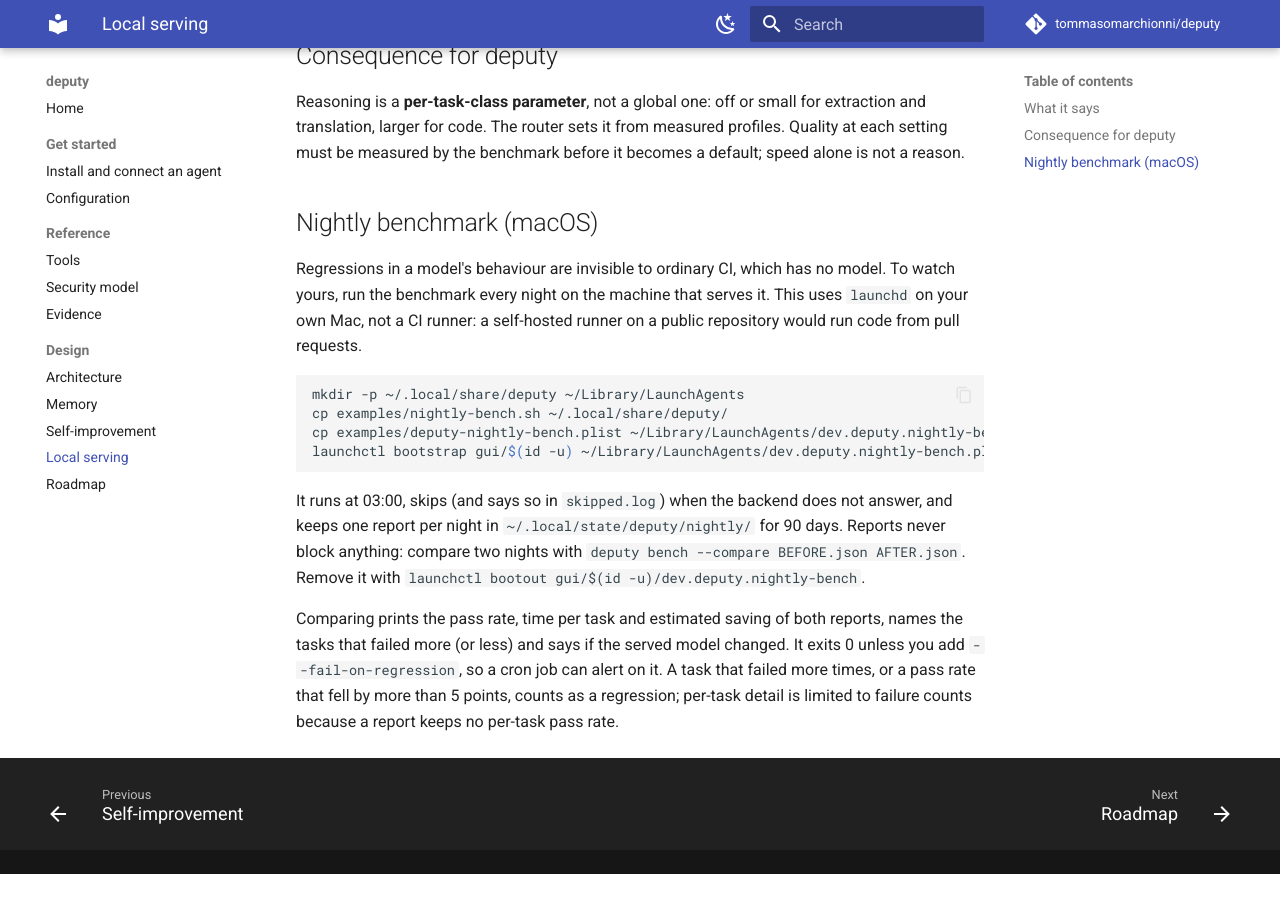
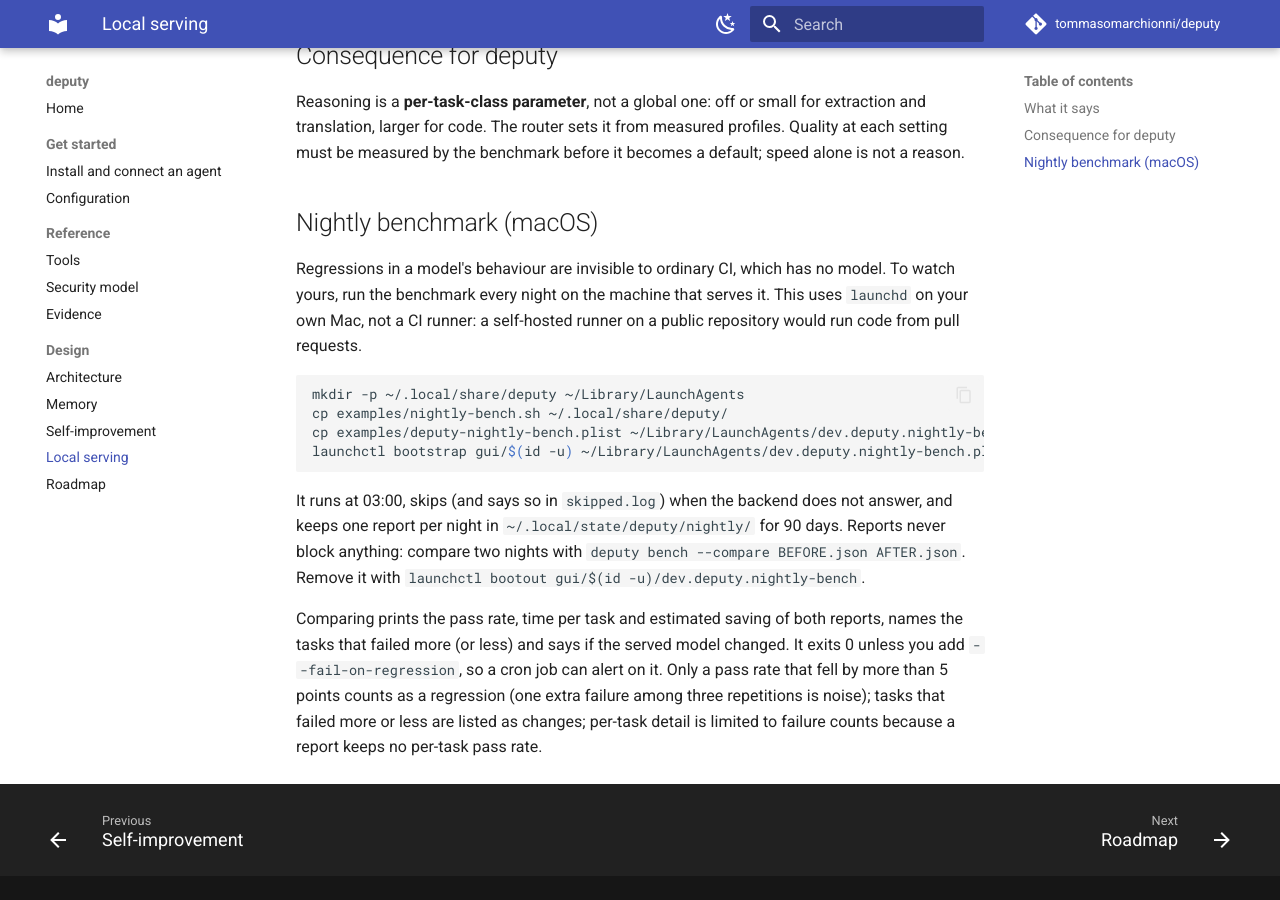
Before and after one commit to tommasomarchionni/deputy, an MkDocs documentation site: the page built from docs/local-serving.md, in a window 1280 px wide and 900 px high, scrolled down 884 px. Built offline with MkDocs 1.6.1 and Material for MkDocs 9.7.7, drawn with Linux system fonts in a browser that asks for light colours; comment, search, counter and statistics services are not loaded; before the commit the page ends 1758 px from its top, so only the background shows below that.

Commit message:
fix(bench): a single extra failure is noise, not a regression (#98)
Co-authored-by: Tommaso Marchionni <8122764+tommasomarchionni@users.noreply.github.com>

```diff
--- a/docs/local-serving.md
+++ b/docs/local-serving.md
@@ -47,6 +47,7 @@ compare two nights with `deputy bench --compare BEFORE.json AFTER.json`. Remove
 
 Comparing prints the pass rate, time per task and estimated saving of both reports, names the tasks
 that failed more (or less) and says if the served model changed. It exits 0 unless you add
-`--fail-on-regression`, so a cron job can alert on it. A task that failed more times, or a pass rate
-that fell by more than 5 points, counts as a regression; per-task detail is limited to failure counts
+`--fail-on-regression`, so a cron job can alert on it. Only a pass rate that fell by more than 5
+points counts as a regression (one extra failure among three repetitions is noise); tasks that failed
+more or less are listed as changes; per-task detail is limited to failure counts
 because a report keeps no per-task pass rate.
```
Also changed, not shown: 2 other files.
